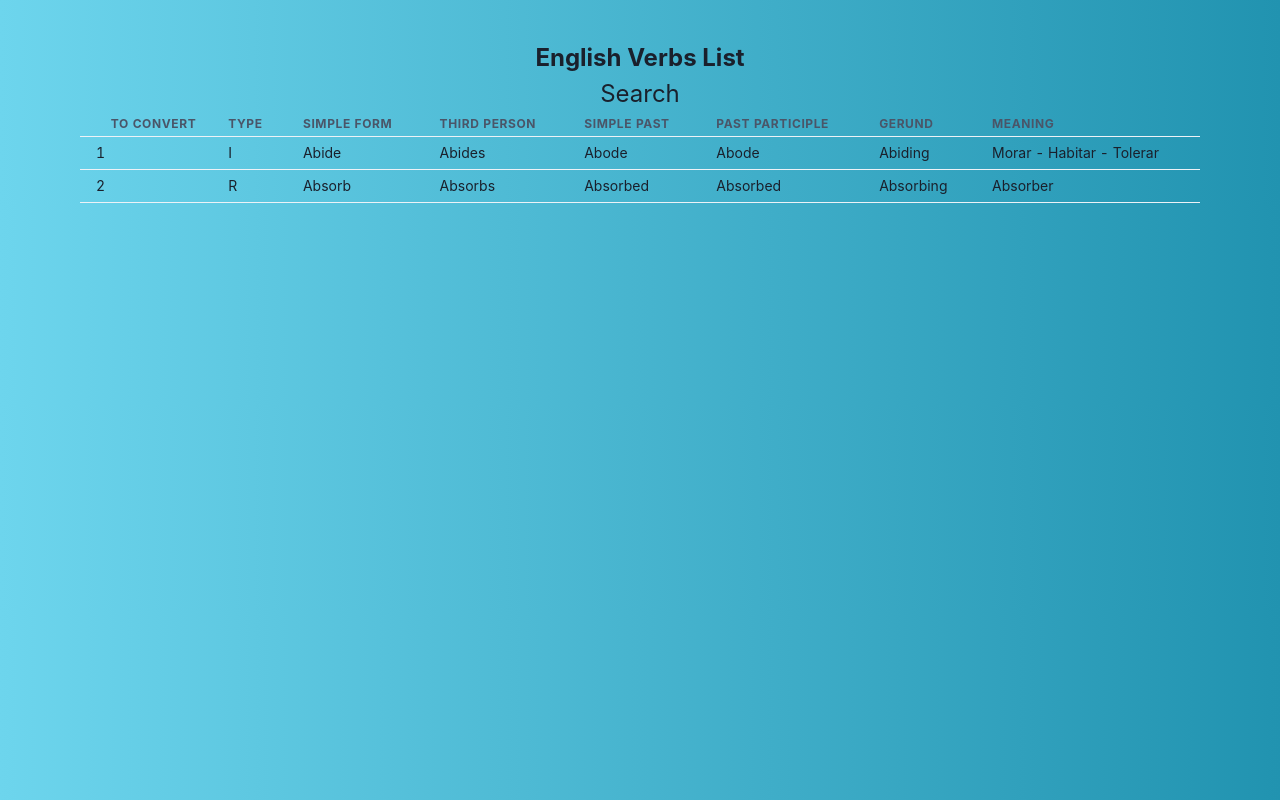
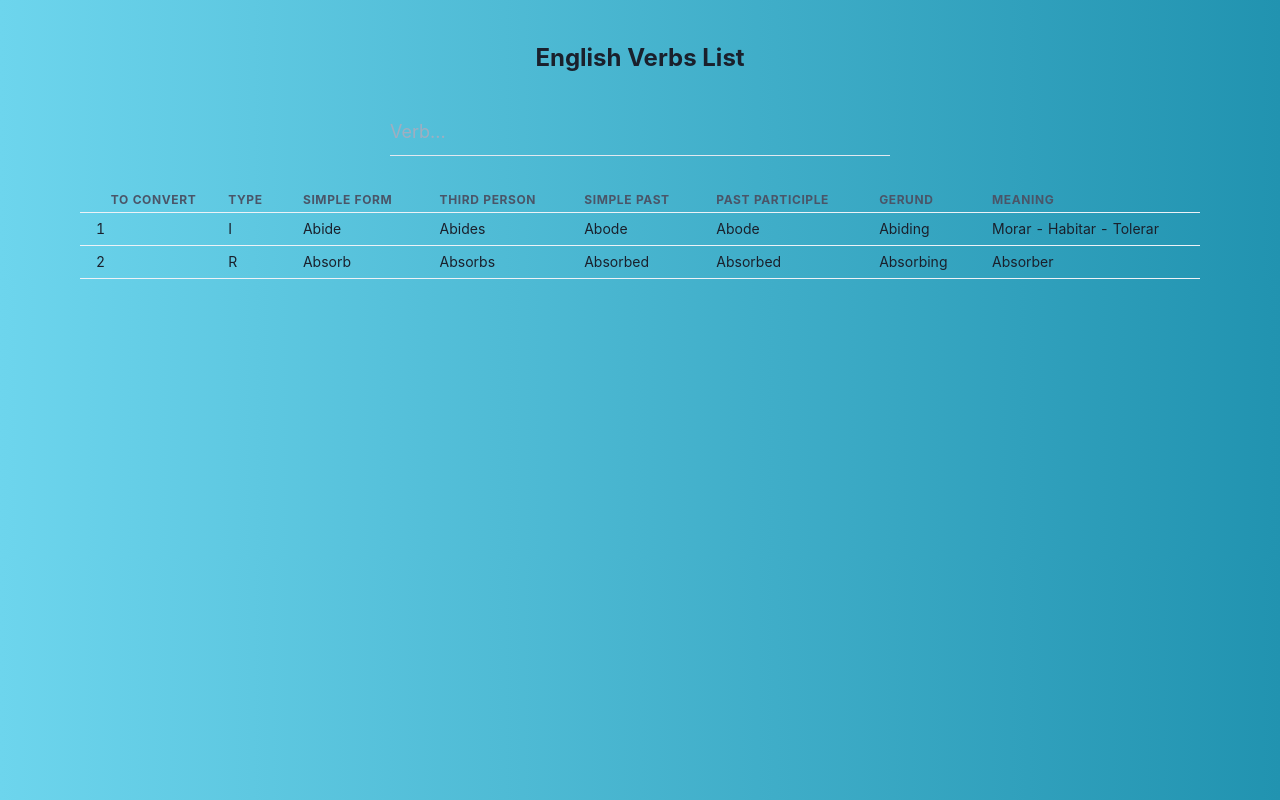
Before and after one commit to sherlock28/list-verb-english, a React (Create React App) app: page / in a window 1280 px wide. Built offline with nearby package versions, Linux system fonts and the light colour scheme.

Commit message:
Changed: Search component defined

```diff
--- a/src/components/Search/index.js
+++ b/src/components/Search/index.js
@@ -1,8 +1,33 @@
-import React from 'react';
-import { Text } from "@chakra-ui/react";
+import React, { useState } from "react";
+import { Input, Box, Text } from "@chakra-ui/react";
 
 export function Search() {
-    return <>
-        <Text fontSize='2xl'>Search</Text>
-    </>;
+    const [query, setQuery] = useState("");
+
+    const handleSearch = (e) => {
+        e.preventDefault();
+        console.log("search")
+    }
+
+    const handleChange = e => {
+        setQuery(e.target.value);
+        // search();
+    }
+
+    return (
+        <form onSubmit={handleSearch}>
+            <Box d="flex" flexDir="column" justifyContent="center">
+                <Input
+                    name="queryField"
+                    onChange={handleChange}
+                    variant="flushed"
+                    type="search"
+                    placeholder="Verb..."
+                    size="lg"
+                    w={["100%", "340px", "440px", "500px"]}
+                    my={8}
+                />
+            </Box>
+        </form>
+    );
 }
```
